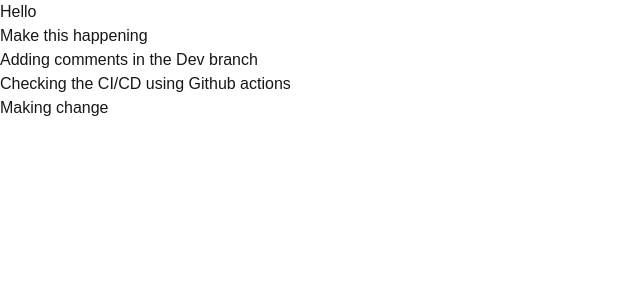
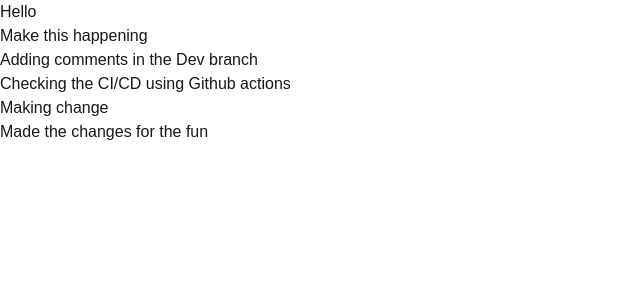
Before and after one commit to Dev-Vithushan/CI-CD-workflows, a Next.js app: page / in a window 1280 px wide. Shown: the top 300 px of the page, without its empty margins (0-640 px from the left). Built offline with nearby package versions, Linux system fonts and the light colour scheme.

Commit message:
Ninth line added

```diff
--- a/src/app/page.tsx
+++ b/src/app/page.tsx
@@ -6,6 +6,7 @@ export default function Home() {
       <h3> Adding comments in the Dev branch</h3>
       <h4> Checking the CI/CD using Github actions</h4>
       <h4> Making change </h4>
+      <h5> Made the changes for the fun</h5>
 
     </div>
   );
```
